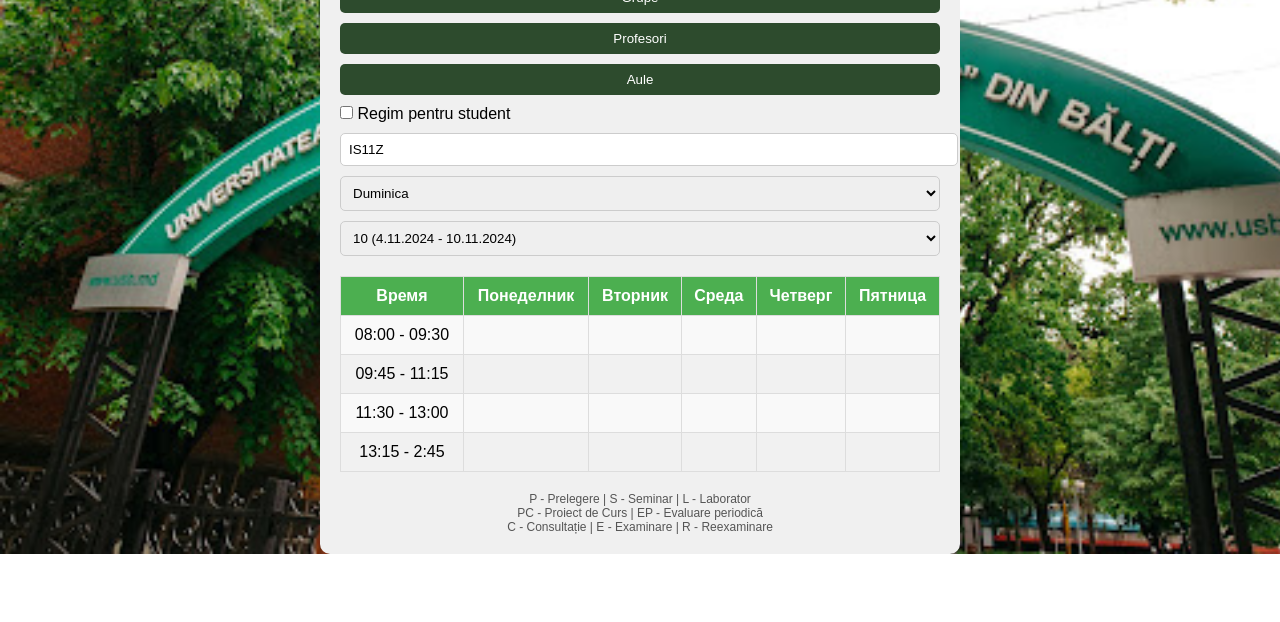
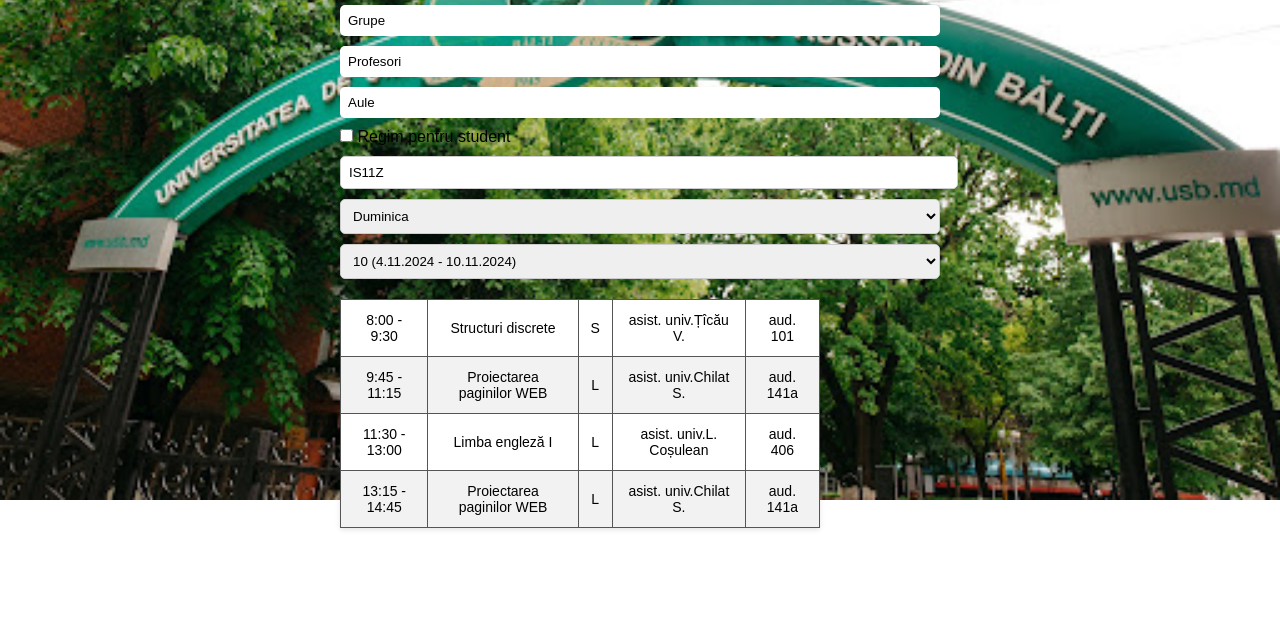
Before and after one commit to mihalciucandrei/ep, a plain HTML site: page ep/index.html in a window 1280 px wide. Shown: the part 355-977 px from the top of the page. Before the commit the page ends 909 px from the top, so only its background shows below. Drawn offline with Linux system fonts and the light colour scheme.

Commit message:
Add files via upload

```diff
--- a/ep/index.css
+++ b/ep/index.css
@@ -1,7 +1,8 @@
-*{
+* {
     margin: 0;
     padding: 0;
 }
+
 body {
     background: url(photo/фон.jpg) no-repeat;
     background-size: cover;
@@ -9,25 +10,32 @@ body {
     left: 0;
     margin: 0;
     font-family: Arial, Helvetica, sans-serif;
+    display: flex;
+    justify-content: center;
+    align-items: center;
+    height: 100vh;
 }
 
 .container {
     width: 100%;
     max-width: 600px;
-    margin: 0 auto;
+    margin: 0;
     padding: 20px;
-    background: #f0f0f0;
+    background-color:transparent;
     border-radius: 10px;
 }
 
 header {
+    margin-top: 200px;
+    text-align: left;
+    color: white;
     text-align: center;
-    color: #2d4b2d;
 }
-header img{
-    width:130px;
+
+header img {
+
+    width: 191px;
     height: 191px;
-
 }
 
 .filter-section {
@@ -35,17 +43,18 @@ header img{
     display: flex;
     flex-direction: column;
     gap: 10px;
+    align-items: flex-start;
 }
 
 .tab {
-    background-color: #2d4b2d;
-    color: #fff;
+    background-color: #ffffff;
+    color: #000000;
     padding: 8px;
     border: none;
     cursor: pointer;
     width: 100%;
     border-radius: 5px;
-    text-align: center;
+    text-align: left;
 }
 
 .search {
@@ -53,6 +62,7 @@ header img{
     width: 100%;
     border-radius: 5px;
     border: 1px solid #ccc;
+    text-align: left;
 }
 
 .day-select, .week-select {
@@ -60,43 +70,43 @@ header img{
     padding: 8px;
     border-radius: 5px;
     border: 1px solid #ccc;
+    text-align: left;
 }
 
-
-
-table {
-    width: 100%;
+table.lessons {
+    width: 80%;
     border-collapse: collapse;
-    margin: 20px 0;
-    background-color: #fff;
+    margin-top: 20px;
+    box-shadow: 0 2px 5px rgba(0, 0, 0, 0.1);
+    background-color: white;
 }
 
-th, td {
-    border: 1px solid #ddd;
-    padding: 10px;
+table.lessons th, table.lessons td {
+    padding: 12px;
     text-align: center;
+    border: 1px solid #555;
 }
 
-th {
+table.lessons th {
     background-color: #4CAF50;
     color: white;
 }
 
-td {
-    background-color: #f9f9f9;
+table.lessons tr:nth-child(even) {
+    background-color: #f2f2f2;
 }
 
-tr:nth-child(even) td {
-    background-color: #f1f1f1;
+table.lessons tr:hover {
+    background-color: #ddd;
 }
 
-tr:hover td {
-    background-color: #f1f1f1;
+table.lessons td {
+    font-size: 14px;
 }
+
 
 footer {
     margin-top: 20px;
-    text-align: center;
-    font-size: 12px;
-    color: #555;
+    text-align: left;
+    color: #ffffff;
 }
--- a/ep/index.html
+++ b/ep/index.html
@@ -37,51 +37,35 @@
         </div>
 
         <table class="lessons">
-            <thead>
-                <tr>
-                    <th>Время</th>
-                    <th>Понеделник</th>
-                    <th>Вторник</th>
-                    <th>Среда</th>
-                    <th>Четверг</th>
-                    <th>Пятница</th>
-                </tr>
-            </thead>
             <tbody>
                 <tr>
-                    <td>08:00 - 09:30</td>
-                    <td></td>
-                    <td></td>
-                    <td></td>
-                    <td></td>
-                    <td></td>
+                    <td>8:00 - 9:30</td>
+                    <td>Structuri discrete</td>
+                    <td>S</td>
+                    <td>asist. univ.Țîcău V.</td>
+                    <td>aud. 101</td>
                 </tr>
                 <tr>
-                    <td>09:45 - 11:15</td>
-                    <td></td>
-                    <td></td>
-                    <td></td>
-                    <td></td>
-                    <td></td>
+                    <td>9:45 - 11:15</td>
+                    <td>Proiectarea paginilor WEB</td>
+                    <td>L</td>
+                    <td>asist. univ.Chilat S.</td>
+                    <td>aud. 141a</td>
                 </tr>
                 <tr>
                     <td>11:30 - 13:00</td>
-                    <td></td>
-                    <td></td>
-                    <td></td>
-                    <td></td>
-                    <td></td>
+                    <td>Limba engleză I</td>
+                    <td>L</td>
+                    <td>asist. univ.L. Coșulean</td>
+                    <td>aud. 406</td>
                 </tr>
                 <tr>
-                    <td>13:15 - 2:45</td>
-                    <td></td>
-                    <td></td>
-                    <td></td>
-                    <td></td>
-                    <td></td>
+                    <td>13:15 - 14:45</td>
+                    <td>Proiectarea paginilor WEB</td>
+                    <td>L</td>
+                    <td>asist. univ.Chilat S.</td>
+                    <td>aud. 141a</td>
                 </tr>
-
-            </tbody>
         </table>
         <footer>
             <p>P - Prelegere | S - Seminar | L - Laborator</p>
```
